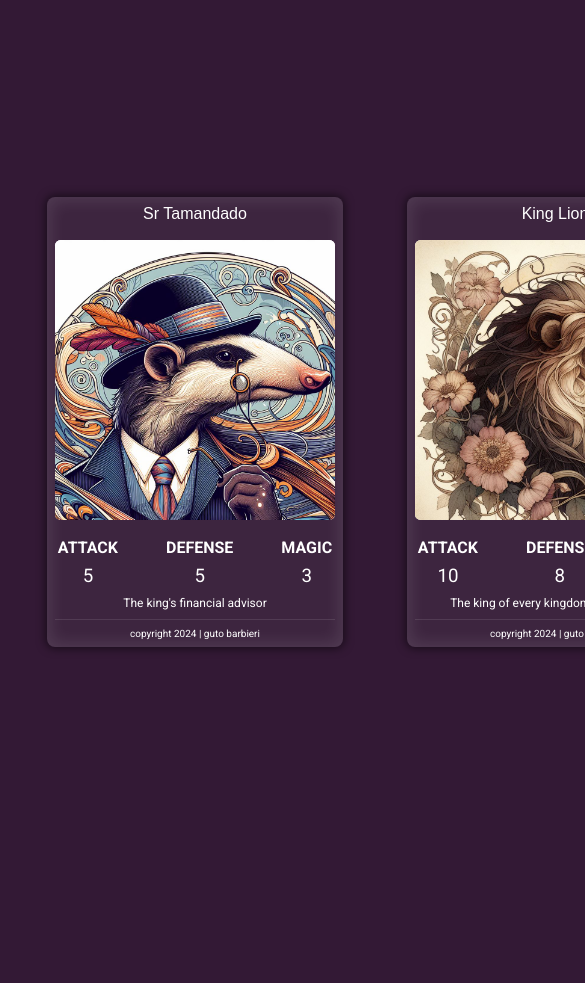
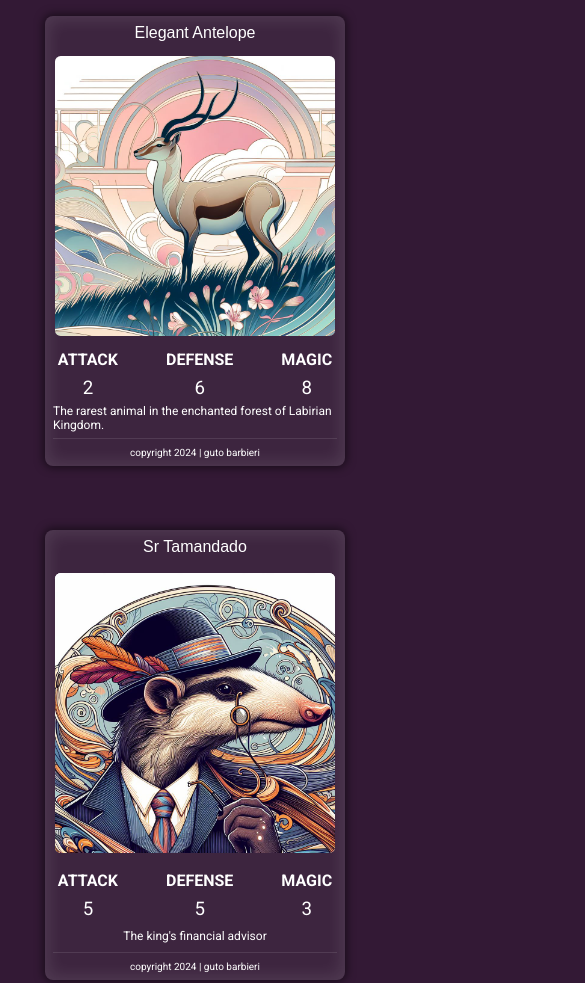
Before and after one commit to GutoBarbieri/Card-Game-1, a plain HTML site: page index.html in a window 390 px wide. Shown: the top 983 px of the page, 585 px wide, since content can reach past the window. Before the commit the page ends 844 px from the top, so only its background shows below. Drawn offline with Linux system fonts and the light colour scheme; a web font is replaced by a local one.

Commit message:
att v1.1
Implementação de elemento responsivo.

```diff
--- a/style.css
+++ b/style.css
@@ -88,3 +88,17 @@ p{
     border-top: 0.5px solid rgba(255,255,255,0.1);
     padding-top: .5rem;
 }
+
+@media screen and (max-width: 920px) {
+
+    .container{
+        max-width: 1250px;
+        height: 100%;
+        margin: 1rem auto;
+        display: flex;
+        justify-content: center;
+        align-items: center;
+        flex-direction: column;
+        gap: 4rem;
+    }
+}
```
Also changed, not shown: index.html (line endings or trailing spaces).
